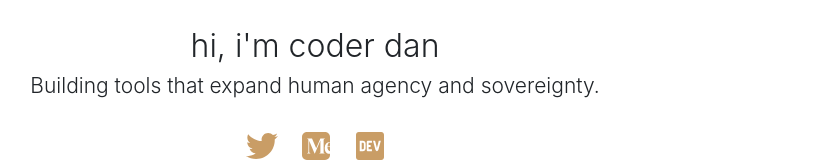
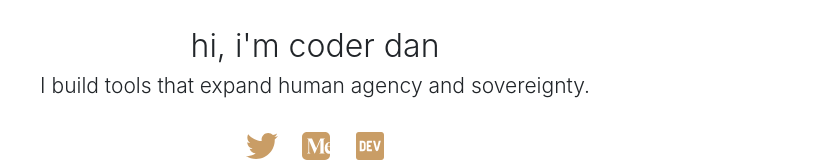
Before and after one commit to cinnabarhorse/coderdan, a Next.js app: page / in a window 1280 px wide. Shown: the part 298-460 px from the top of the page, without its empty margins (325-1143 px from the left). Built offline with nearby package versions, Linux system fonts and the light colour scheme; a web font is replaced by a local one.

Commit message:
Update homepage subtitle

```diff
--- a/pages/index.tsx
+++ b/pages/index.tsx
@@ -29,7 +29,7 @@ const Home = () => {
         </div>
 
         <div className="subtitle">
-          Building tools that expand human agency and sovereignty.
+          I build tools that expand human agency and sovereignty.
         </div>
 
 
```
